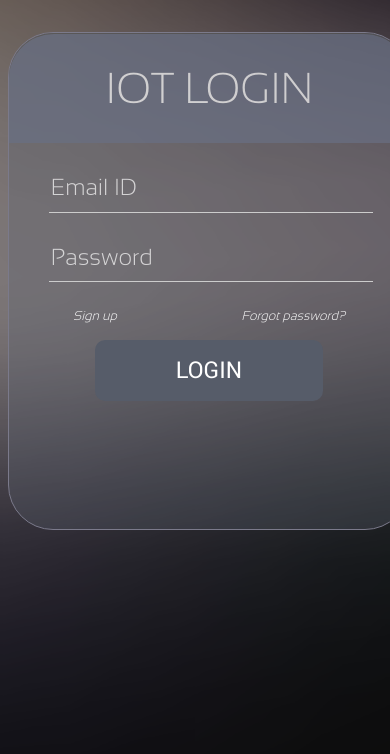
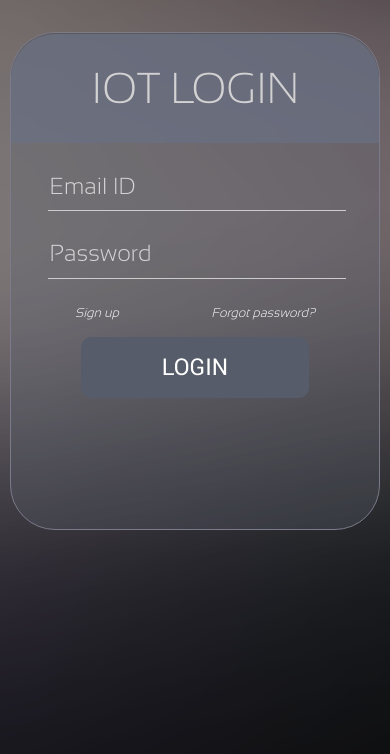
Before and after one commit to MariusParasca/cloud-project-iot-mapa, a Node server app: page / in a window 390 px wide. Shown: the top 754 px of the page. Run offline with Node 20, Linux system fonts and the light colour scheme.

Commit message:
login page done

```diff
--- a/public/stylesheets/style.css
+++ b/public/stylesheets/style.css
@@ -9,11 +9,7 @@ src: url('/fonts/Sansation_Light.ttf');
 }
 
 html {
-  background: url('/images/bg.png') no-repeat center center fixed;
-  -webkit-background-size: cover;
-  -moz-background-size: cover;
-  -o-background-size: cover;
-  background-size: cover;
+  background: url('/images/bg.png') center center fixed;
   top: 0;
   left: 0;
 }
@@ -28,6 +24,12 @@ html {
   border: 1px solid rgb(123, 122, 139);
   border-radius: 45px;
   transition: 0.5s;
+}
+
+@media screen and (max-width: 450px) {
+  .content {
+    width: 23em;
+  }
 }
 
 .content:hover {
```
